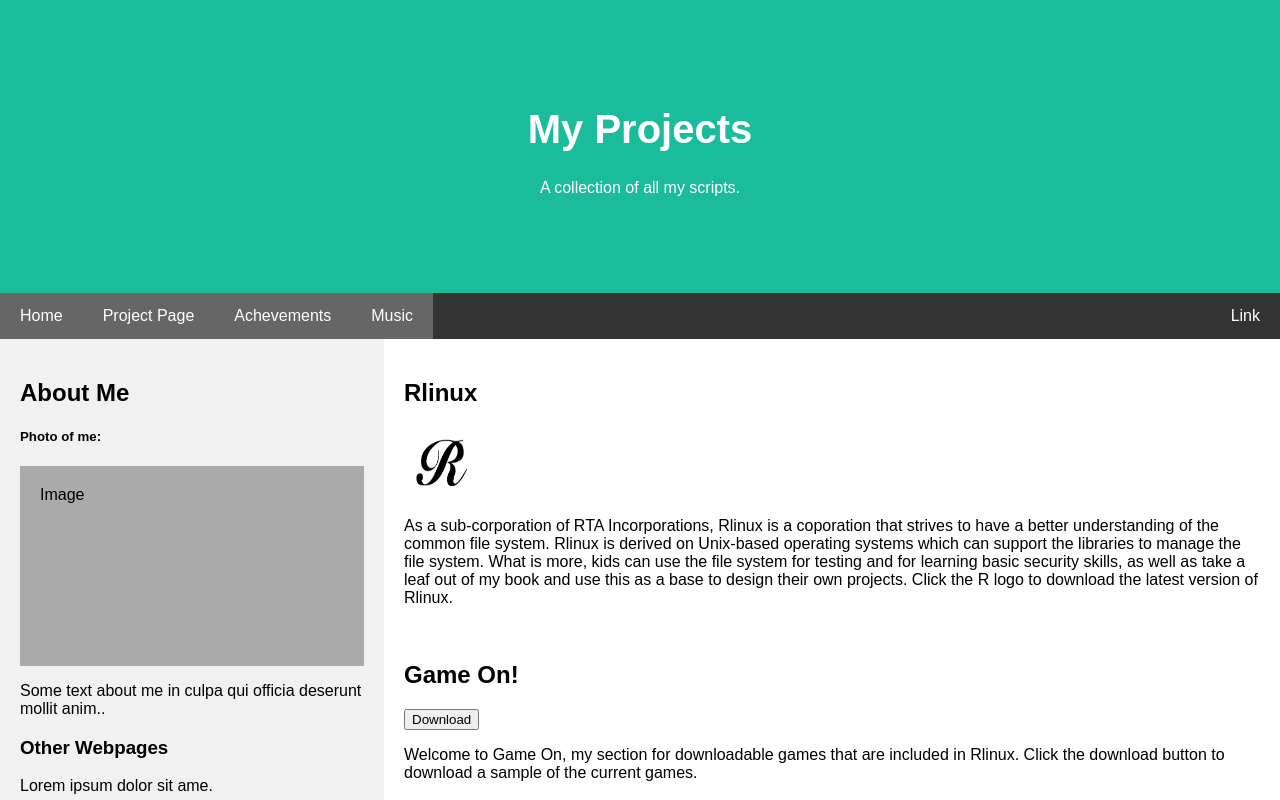
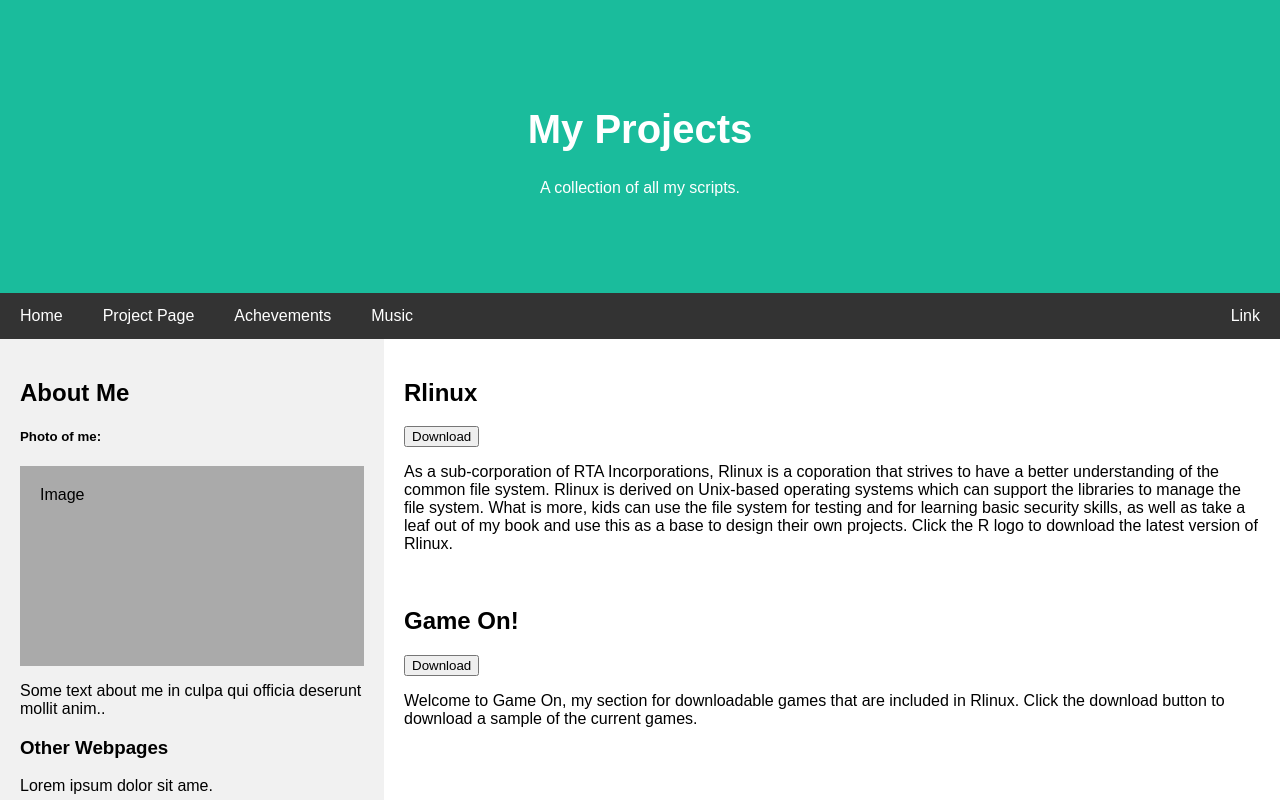
Before and after one commit to rachit-j/rachit-j_Projects.github.io, a plain HTML site: page index.html in a window 1280 px wide. Shown: the top 800 px of the page. Drawn offline with Linux system fonts and the light colour scheme; files whose address does not match are found by name.

Commit message:
Update index.html

```diff
--- a/index.html
+++ b/index.html
@@ -128,10 +128,10 @@ body {
 </div>
 
 <div class="navbar">
-  <a href="https://rachit-j.github.io/" class="active">Home</a>
-  <a href="https://rachit-j.github.io/Projects" class="active">Project Page</a>
-  <a href="https://rachit-j.github.io/Achevements" class="active">Achevements</a>
-  <a href="https://rachit-j.github.io/Music" class="active">Music</a>
+  <a href="https://rachit-j.github.io/">Home</a>
+  <a href="https://rachit-j.github.io/Projects">Project Page</a>
+  <a href="https://rachit-j.github.io/Achevements">Achevements</a>
+  <a href="https://rachit-j.github.io/Music">Music</a>
   <a href="#" class="right">Link</a>
 </div>
 
@@ -149,8 +149,8 @@ body {
   </div>
   <div class="main">
     <h2>Rlinux</h2>
-    <a href="/Users/Rachit/Desktop/Scripts/Rlinux_os/Rlinux_v0.1.5/" download="Rlinux V 0.1.5">
-        <img src="/Users/Rachit/Desktop/Scripts/HTML/Rlinux_Current_Logo.png" alt="Rlinux" width="71" height="71">
+    <a href="https://mega.nz/#F!2qIhwCCC!bUuuiFAMVfu0pNC0zbhoEg" download="Rlinux V 0.1.5">
+        <button type="submit">Download</button>
       </a>
     <p>As a sub-corporation of RTA Incorporations, Rlinux is a coporation that strives to have a better understanding of the common file system. Rlinux is derived on Unix-based operating systems which can support the libraries to manage the file system. What is more, kids can use the file system for testing and for learning basic security skills, as well as take a leaf out of my book and use this as a base to design their own projects. Click the R logo to download the latest version of Rlinux.</p>
     <br>
```
